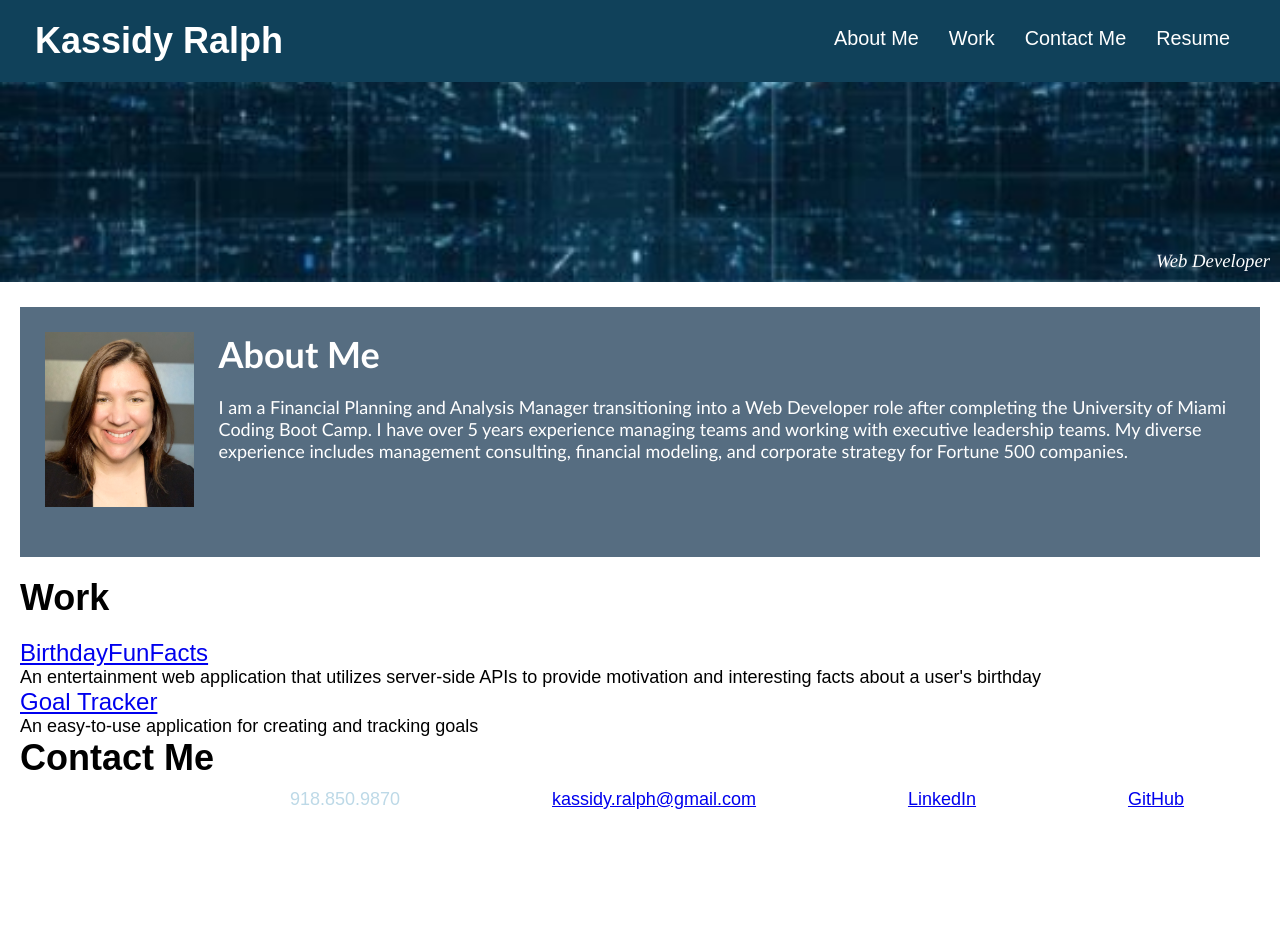
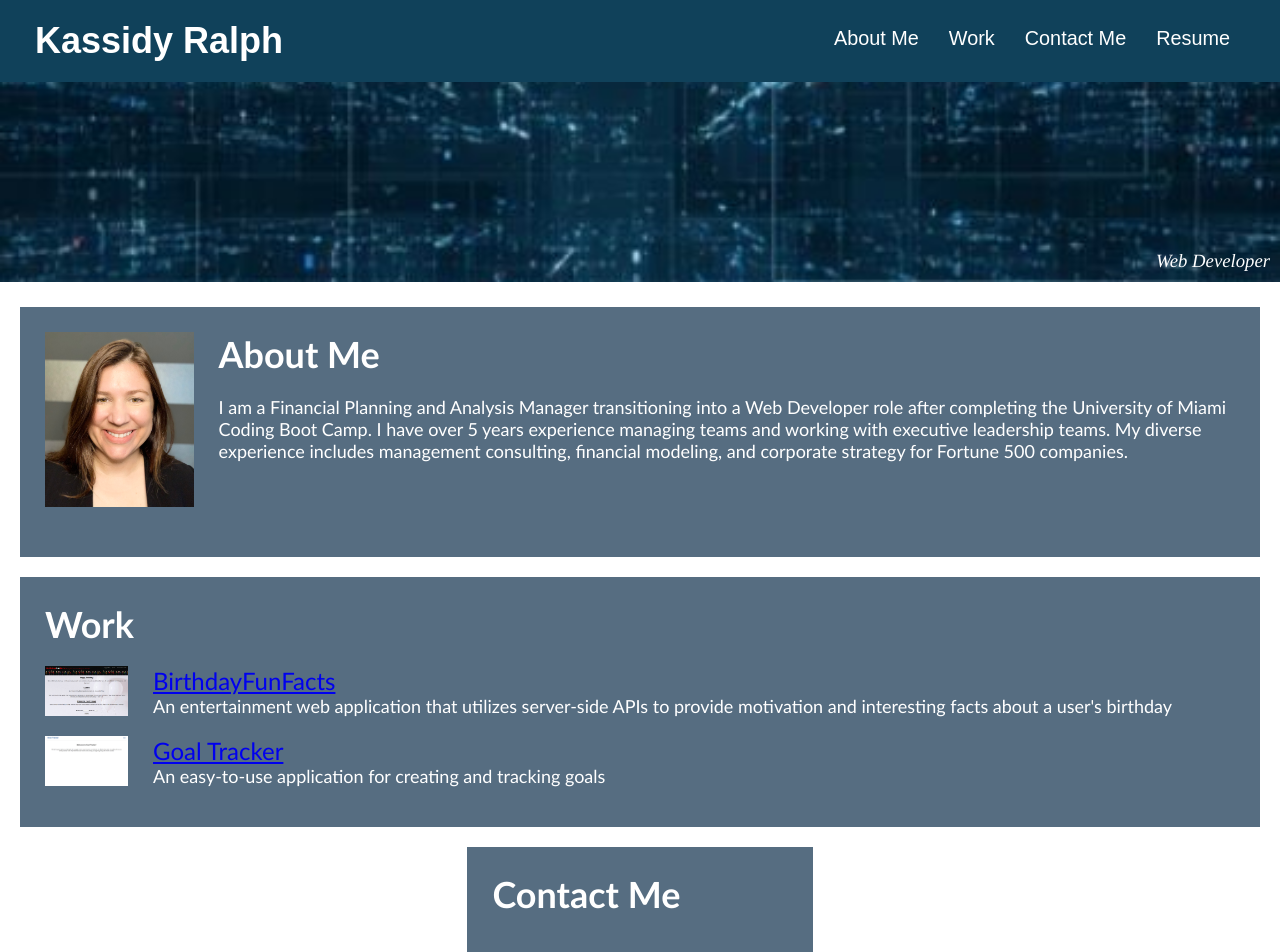
Before and after one commit to kassidyr/React-Portfolio, a React (Create React App) app: page / in a window 1280 px wide. Shown: the top 952 px of the page. Before the commit the page ends 862 px from the top, so only its background shows below. Built offline with nearby package versions, Linux system fonts and the light colour scheme.

Commit message:
updated Work component

```diff
--- a/src/App.js
+++ b/src/App.js
@@ -1,7 +1,8 @@
 import React from 'react';
 import Nav from './components/Nav';
 import About from './components/About';
-
+import Work from './components/Work';
+import ContactMe from './components/ContactMe';
 
 function App() {
   return (
@@ -17,39 +18,11 @@ function App() {
         </div>
 
         <div id="work">
-          <h2>Work</h2>
-          <p>
-            <a href="https://kassidyr.github.io/project1/" id="projects">
-              BirthdayFunFacts
-            </a>
-            <br />
-            An entertainment web application that utilizes server-side APIs to
-            provide motivation and interesting facts about a user's birthday
-          </p>
-          <p>
-            <a
-              href="https://glacial-everglades-31515.herokuapp.com/"
-              id="projects"
-            >
-              Goal Tracker
-            </a>
-            <br />
-            An easy-to-use application for creating and tracking goals
-          </p>
+        <Work></Work>
         </div>
 
         <div id="contact-me" class="contact-me">
-          <h2>Contact Me</h2>
-          <p>918.850.9870</p>
-          <p>
-            <a href="mailto:kassidy.ralph@gmail.com">kassidy.ralph@gmail.com</a>
-          </p>
-          <p>
-            <a href="https://www.linkedin.com/in/kassidy-ralph">LinkedIn</a>
-          </p>
-          <p>
-            <a href="https://github.com/kassidyr">GitHub</a>
-          </p>
+        <ContactMe></ContactMe>
         </div>
       </section>
     </body>
--- /dev/null
+++ b/src/components/ContactMe/index.js
@@ -0,0 +1,23 @@
+import React from 'react';
+
+function ContactMe() {
+    return(
+       <div class="contact-me, index, section">
+                       <h2>Contact Me</h2>
+            <p>
+                918.850.9870
+            </p>
+            <p>
+                <a href="mailto:kassidy.ralph@gmail.com">kassidy.ralph@gmail.com</a>
+            </p>
+            <p>
+                <a href="https://www.linkedin.com/in/kassidy-ralph">LinkedIn</a>
+            </p>
+            <p>
+                <a href="https://github.com/kassidyr">GitHub</a>
+            </p>
+       </div>
+    );
+}
+
+export default ContactMe;
--- /dev/null
+++ b/src/components/Work/index.js
@@ -0,0 +1,25 @@
+import React from 'react';
+import birthdayFunFacts from "../../assets/images/BirthdayFunFacts.png";
+import goalTracker from "../../assets/images/GoalTracker.png";
+
+function Work() {
+    return(
+        <div class="index, section">
+        <h2>Work</h2>
+        <img src={birthdayFunFacts} class="work-image" alt="Birthday Fun Facts" />
+        <p>
+
+            <a href="https://kassidyr.github.io/project1/" id="projects">BirthdayFunFacts</a><br/>
+            An entertainment web application that utilizes server-side APIs to provide motivation and interesting facts about a user's birthday
+        </p>
+        <br></br>
+        <img src={goalTracker} class="work-image" alt="Goal Tracker" />
+        <p>
+            <a href="https://glacial-everglades-31515.herokuapp.com/" id="projects">Goal Tracker</a><br/>
+            An easy-to-use application for creating and tracking goals
+        </p>
+     </div>
+    );
+}
+
+export default Work;
--- a/src/index.css
+++ b/src/index.css
@@ -149,3 +149,10 @@ p {
     color: var(--secondary-color-text);
     text-decoration: none;
 }
+
+.work-image {
+    float: left;
+    margin-right: 25px;
+    height: 50px;
+    width: 83px;
+}
```
Also changed, not shown: src/assets/images/BirthdayFunFacts.png (added), src/assets/images/GoalTracker.png (added).
